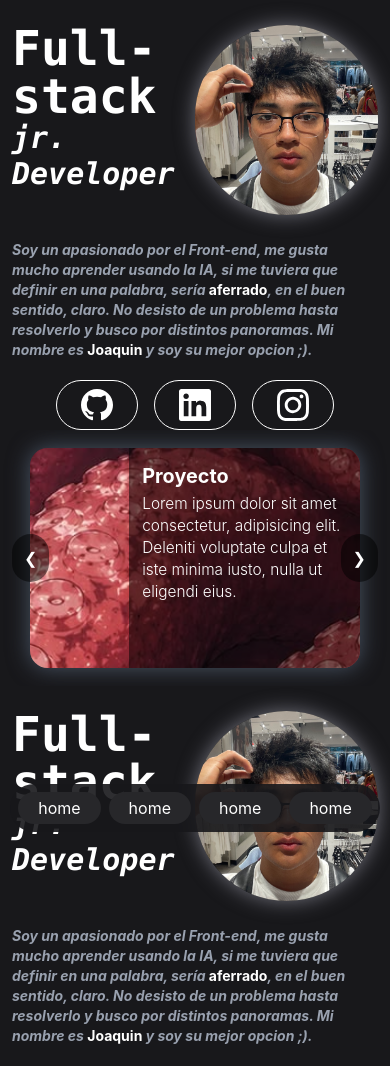
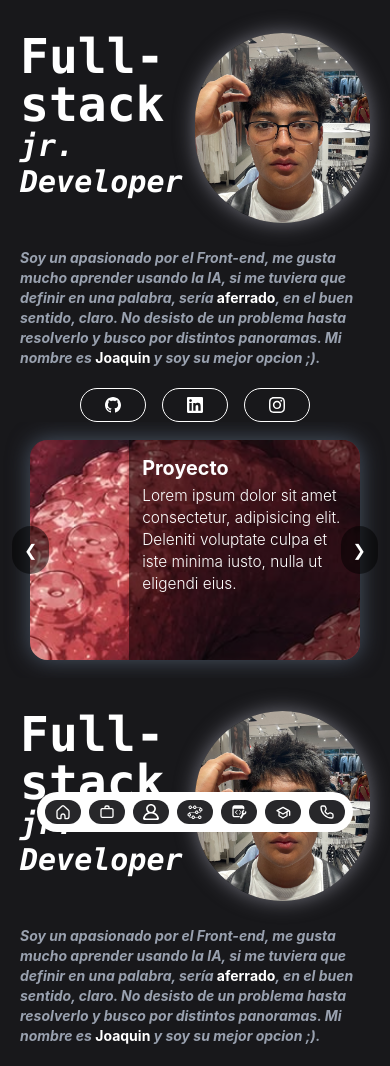
Before and after one commit to Monreaal/Mi-Portafolio-Web, a Flask app: page / in a window 390 px wide. Run offline with Flask 3, Linux system fonts and the light colour scheme; parts of the project's set-up code (start-up, migrations or seed data) failed here and were passed over.

Commit message:
Correccion a NAV y ajuste de responsive a presentacion

```diff
--- a/app.py
+++ b/app.py
@@ -1,7 +1,7 @@
 from flask import Flask, render_template
 from livereload import Server
 app = Flask(__name__)
-
+"""
 @app.route('/')
 def inicio():
     return render_template('index.html')
@@ -29,4 +29,3 @@
 
     # Levantamos el servidor exponiéndolo a tu red local
     server.serve(host='0.0.0.0', port=5000)
-"""
--- a/static/css/output.css
+++ b/static/css/output.css
@@ -269,15 +243,19 @@
   bottom: 0px;
   z-index: 20;
   margin: calc(var(--spacing) * 3);
+  scrollbar-width: none;
+  -ms-overflow-style: none;
+  &::-webkit-scrollbar {
+    display: none;
+  }
   display: flex;
+  flex-direction: row;
   align-items: center;
   justify-content: center;
   gap: calc(var(--spacing) * 2);
+  overflow-x: auto;
   border-radius: calc(infinity * 1px);
-  background-color: color-mix(in srgb, oklch(21% 0.006 285.885) 90%, transparent);
-  @supports (color: color-mix(in lab, red, red)) {
-    background-color: color-mix(in oklab, var(--color-zinc-900) 90%, transparent);
-  }
+  background-color: var(--color-white);
   padding: calc(var(--spacing) * 2);
   @media (width >= 48rem) {
     top: 0px;
@@ -288,11 +266,22 @@
   @media (width >= 48rem) {
     gap: calc(var(--spacing) * 4);
   }
+  @media (width >= 48rem) {
+    background-color: color-mix(in srgb, oklch(21% 0.006 285.885) 90%, transparent);
+    @supports (color: color-mix(in lab, red, red)) {
+      background-color: color-mix(in oklab, var(--color-zinc-900) 90%, transparent);
+    }
+  }
 }
 nav button {
+  display: flex;
+  width: calc(var(--spacing) * 9);
+  align-items: center;
+  justify-content: center;
+  gap: calc(var(--spacing) * 4);
   border-radius: calc(infinity * 1px);
   background-color: var(--color-zinc-800);
-  padding-inline: calc(var(--spacing) * 5);
+  padding-inline: calc(var(--spacing) * 4);
   padding-block: var(--spacing);
   &:hover {
     @media (hover: hover) {
@@ -308,19 +297,36 @@
   @media (width >= 48rem) {
     margin-inline: calc(var(--spacing) * 2);
   }
+  @media (width >= 48rem) {
+    width: auto;
+  }
+}
+button img {
+  max-height: calc(var(--spacing) * 4);
+  min-height: calc(var(--spacing) * 4);
+  max-width: calc(var(--spacing) * 4);
+  min-width: calc(var(--spacing) * 4);
+}
+nav p {
+  display: none;
+  @media (width >= 48rem) {
+    display: block;
+  }
 }
 .contenedorPresentacion {
+  margin-top: calc(var(--spacing) * 2);
   margin-bottom: calc(var(--spacing) * 5);
-  display: flex;
   display: grid;
-  width: 100%;
   grid-template-columns: repeat(2, minmax(0, 1fr));
   grid-template-rows: repeat(3, minmax(0, 1fr));
-  padding-inline: calc(var(--spacing) * 3);
+  padding-inline: calc(var(--spacing) * 5);
   text-align: left;
   --tw-font-weight: var(--font-weight-bold);
   font-weight: var(--font-weight-bold);
   color: var(--color-white);
+  @media (width >= 48rem) {
+    margin: calc(var(--spacing) * 3);
+  }
   @media (width >= 48rem) {
     grid-template-columns: minmax(0,500px) minmax(0,800px) minmax(0,300px);
   }
@@ -680,11 +686,6 @@
   syntax: "*";
   inherits: false;
 }
-@property --tw-border-style {
-  syntax: "*";
-  inherits: false;
-  initial-value: solid;
-}
 @property --tw-shadow {
   syntax: "*";
   inherits: false;
@@ -750,11 +751,6 @@
   inherits: false;
   initial-value: 0 0 #0000;
 }
-@property --tw-outline-style {
-  syntax: "*";
-  inherits: false;
-  initial-value: solid;
-}
 @property --tw-blur {
   syntax: "*";
   inherits: false;
@@ -816,6 +812,11 @@
   syntax: "*";
   inherits: false;
 }
+@property --tw-border-style {
+  syntax: "*";
+  inherits: false;
+  initial-value: solid;
+}
 @property --tw-duration {
   syntax: "*";
   inherits: false;
@@ -861,7 +861,6 @@
       --tw-ring-offset-width: 0px;
       --tw-ring-offset-color: #fff;
       --tw-ring-offset-shadow: 0 0 #0000;
-      --tw-outline-style: solid;
       --tw-blur: initial;
       --tw-brightness: initial;
       --tw-contrast: initial;
--- a/templates/index.html
+++ b/templates/index.html
@@ -9,10 +9,13 @@
 <body>
 
         <nav>
-            <button href="">home</button>
-            <button href="">home</button>
-            <button href="">home</button>
-            <button href="">home</button>
+            <button href=""><img src="/static/images/home-svgrepo-com.svg" alt=""> <p>Home</p></button>
+            <button href=""><img src="/static/images/work-alt-svgrepo-com.svg" alt=""> <p>Projects</p></button>
+            <button href=""><img src="/static/images/profile-round-1342-svgrepo-com.svg" alt=""> <p>About</p></button>
+            <button href=""><img src="/static/images/experience-svgrepo-com.svg" alt=""> <p>Experience</p></button>
+            <button href=""><img src="/static/images/window-dev-tools-svgrepo-com.svg" alt=""> <p>Skills</p></button>
+            <button href=""><img src="/static/images/school-svgrepo-com.svg" alt=""> <p>Education</p></button>
+            <button href=""><img src="/static/images/phone-svgrepo-com.svg" alt=""> <p>Contact</p></button>
         </nav>
 
     <div class="contenedorPresentacion">
```
Also changed, not shown: other parts of static/css/output.css (+2 -28 lines), static/css/input.css (+21 -3 lines), static/images/experience-svgrepo-com.svg (added), static/images/home-svgrepo-com.svg (added), static/images/phone-svgrepo-com.svg (added), static/images/profile-round-1342-svgrepo-com.svg (added), static/images/school-svgrepo-com.svg (added), static/images/window-dev-tools-svgrepo-com.svg (added), static/images/work-alt-svgrepo-com.svg (added).
